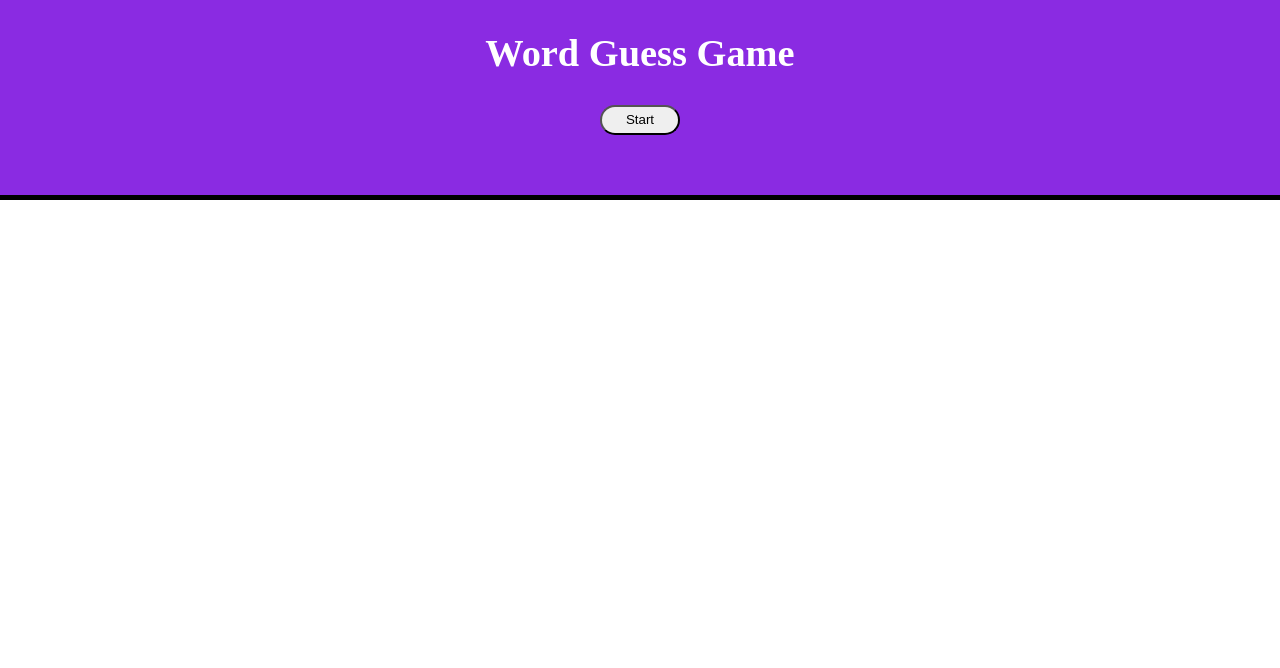
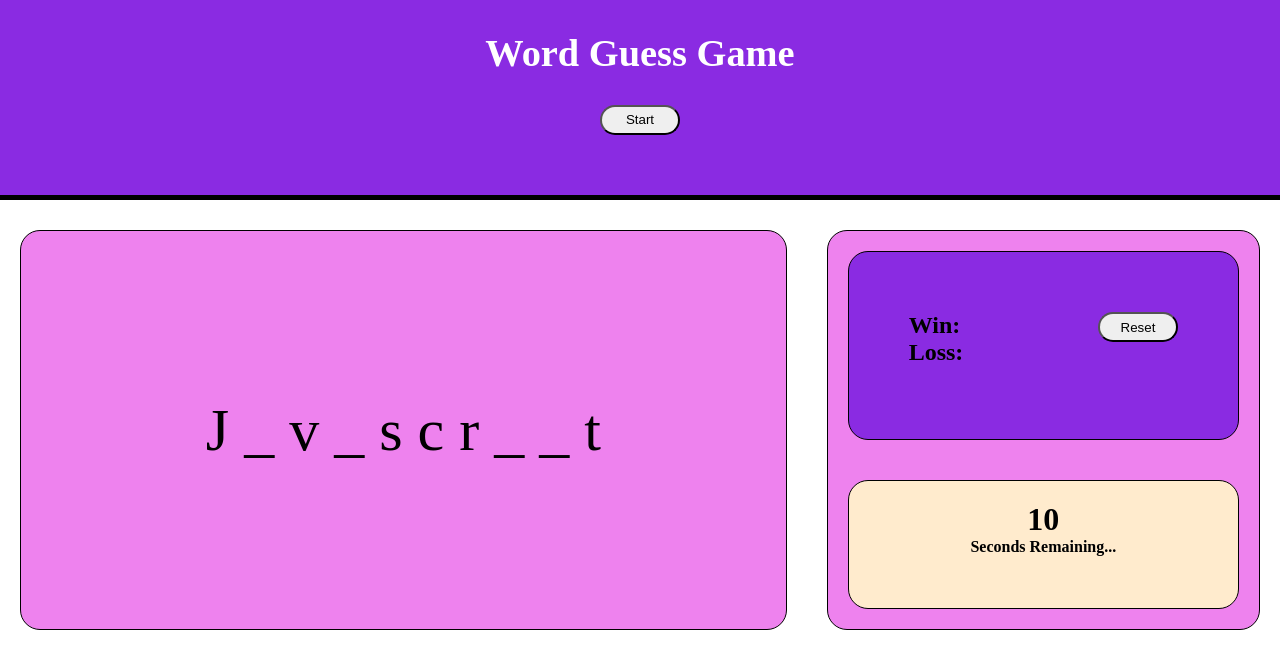
Before and after one commit to sharonealex/WordGuess, a plain HTML site: page index.html in a window 1280 px wide. Drawn offline with Linux system fonts and the light colour scheme.

Commit message:
added html and stylings as per mock up

```diff
--- a/index.html
+++ b/index.html
@@ -1,5 +1,6 @@
 <!DOCTYPE html>
 <html lang="en">
+
 <head>
     <meta charset="UTF-8">
     <meta http-equiv="X-UA-Compatible" content="IE=edge">
@@ -7,11 +8,32 @@
     <title>Document</title>
     <link rel="stylesheet" href="style.css">
 </head>
+
 <body>
     <header>
         <h1>Word Guess Game</h1>
         <button>Start</button>
     </header>
+    <main>
+        <div class="card word-guess">
+            <div class="large-word">J _ v _ s c r _ _ t</div>
+        </div>
+        <div class="card score">
+            <div class="card win-loss-reset">
+                <div class="win-loss">
+                    <h2>Win: <Span class="wins"></Span></h2>
+                    <h2>Loss: <Span class="loss"></Span></h2>
+                </div>
+                <button>Reset</button>
+            </div>
+            <div class="card timer">
+                <h1>10</h1>
+                <h4>Seconds Remaining...</h4>
+            </div>
+        </div>
+    </main>
+
     <script src="script.js"></script>
 </body>
+
 </html>
--- a/style.css
+++ b/style.css
@@ -25,3 +25,56 @@ button {
     border-radius: 30px;
     cursor: pointer;
 }
+
+main {
+    display: flex;
+    flex-direction: row;
+    justify-content: space-between;
+}
+
+.card {
+background-color: violet;
+border: 0.2px solid black;
+margin: 20px;
+border-radius: 20px;
+}
+
+.word-guess {
+    flex: 2 0 100px;
+    height: 400px;
+    display: flex;
+    justify-content: center;
+    align-items: center;
+}
+
+.large-word {
+font-size: 60px;;
+}
+
+.score {
+    flex: 1 0 100px;
+    height: 400px;
+    display: flex;
+    flex-direction: column;
+}
+
+.win-loss-reset {
+    background-color: blueviolet;
+    flex:1.5 0 100px;
+    display: flex;
+    flex-direction: row;
+    justify-content: space-between;
+    padding: 30px;
+}
+.win-loss {
+ height: 100px;
+ padding: 20px;
+ margin: 10px;
+}
+
+.timer {
+    background-color: blanchedalmond;
+    flex:0.5 0 100px;
+    text-align: center;
+    padding: 20px;;
+}
```
